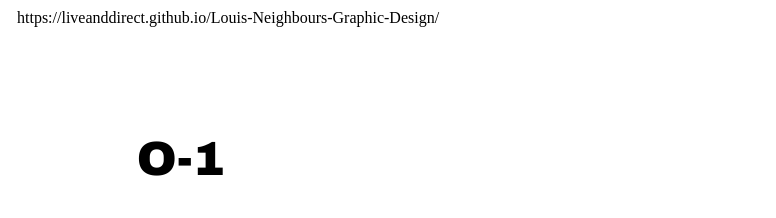
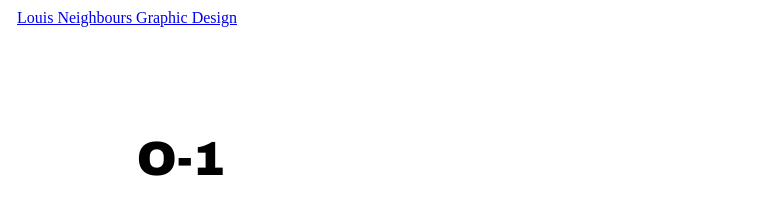
Before and after one commit to liveanddirect/Louis-Neighbours-0-1, a plain HTML site: page index.html in a window 1280 px wide. Shown: the top 218 px of the page, without its empty margins (0-776 px from the left). Drawn offline with Linux system fonts and the light colour scheme.

Commit message:
Update index.html

```diff
--- a/index.html
+++ b/index.html
@@ -16,7 +16,7 @@
 <div style="position:relative;margin-top:0px;height:20px;background:white;border:1px solid white;width:1400;">
 <font face = "VCR OSD Mono" size = "3.5" color = "black" >
 
-&nbsp https://liveanddirect.github.io/Louis-Neighbours-Graphic-Design/ <br><br><br><br><br><br><br><br><br><br><br><br><br><br><br>
+&nbsp <a href="https://liveanddirect.github.io/Louis-Neighbours-Graphic-Design/">Louis Neighbours Graphic Design</a> <br><br><br><br><br><br><br><br><br><br><br><br><br><br><br>
 
 &nbsp &nbsp &nbsp &nbsp &nbsp &nbsp &nbsp &nbsp &nbsp &nbsp &nbsp &nbsp &nbsp &nbsp &nbsp &nbsp &nbsp &nbsp &nbsp &nbsp &nbsp &nbsp &nbsp &nbsp &nbsp &nbsp &nbsp &nbsp &nbsp &nbsp &nbsp &nbsp &nbsp &nbsp &nbsp &nbsp &nbsp &nbsp &nbsp &nbsp &nbsp &nbsp &nbsp &nbsp &nbsp &nbsp
 19/11/21 <br><br>
```
